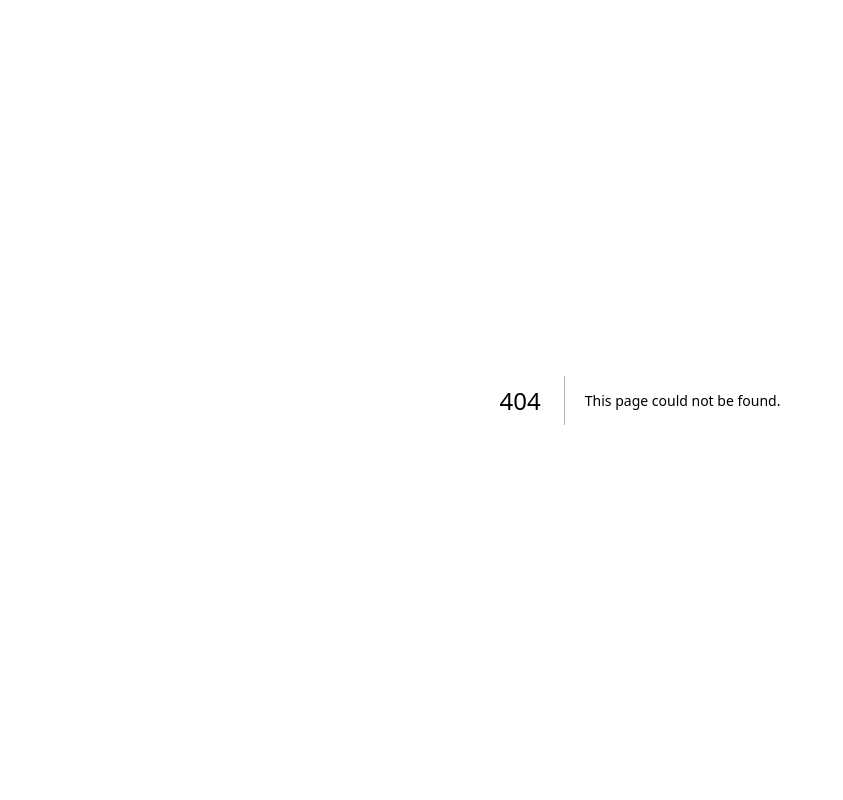
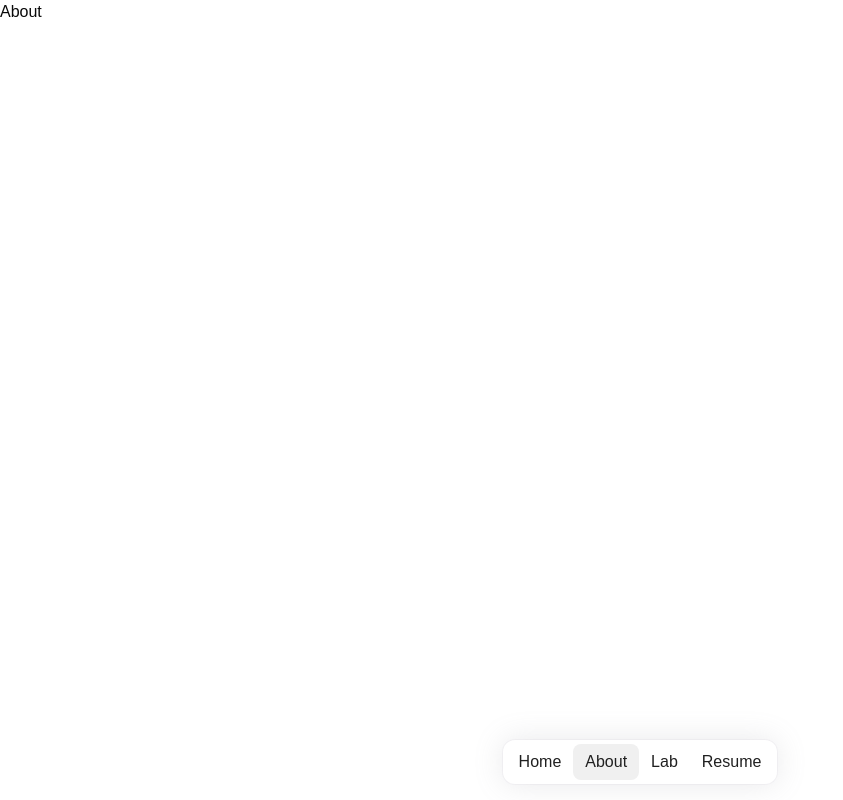
Before and after one commit to Ayusht0mar/components, a Next.js app: page /me/about in a window 1280 px wide. Before the commit this address had no page. Shown: the whole page, without its empty margins (0-843 px from the left). Built offline with nearby package versions, Linux system fonts and the light colour scheme.

Commit message:
About pape created

```diff
--- /dev/null
+++ b/src/app/me/about/page.tsx
@@ -0,0 +1,12 @@
+import Navbar from "@/app/(components)/navbar5/page";
+
+const AboutPage = () => {
+    return (
+        <div>
+            About
+            <Navbar/>
+        </div>
+     );
+}
+
+export default AboutPage;
```
